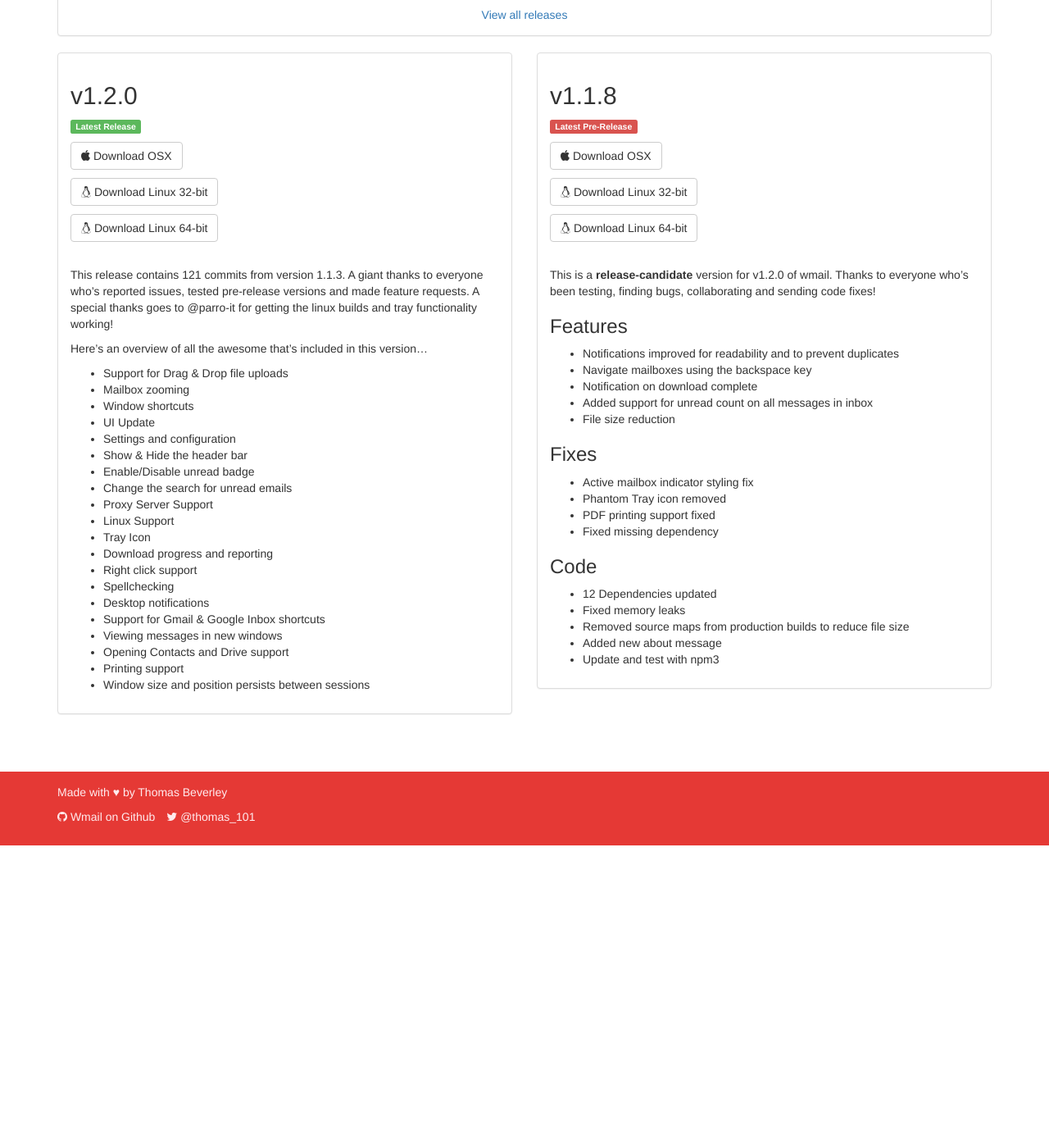
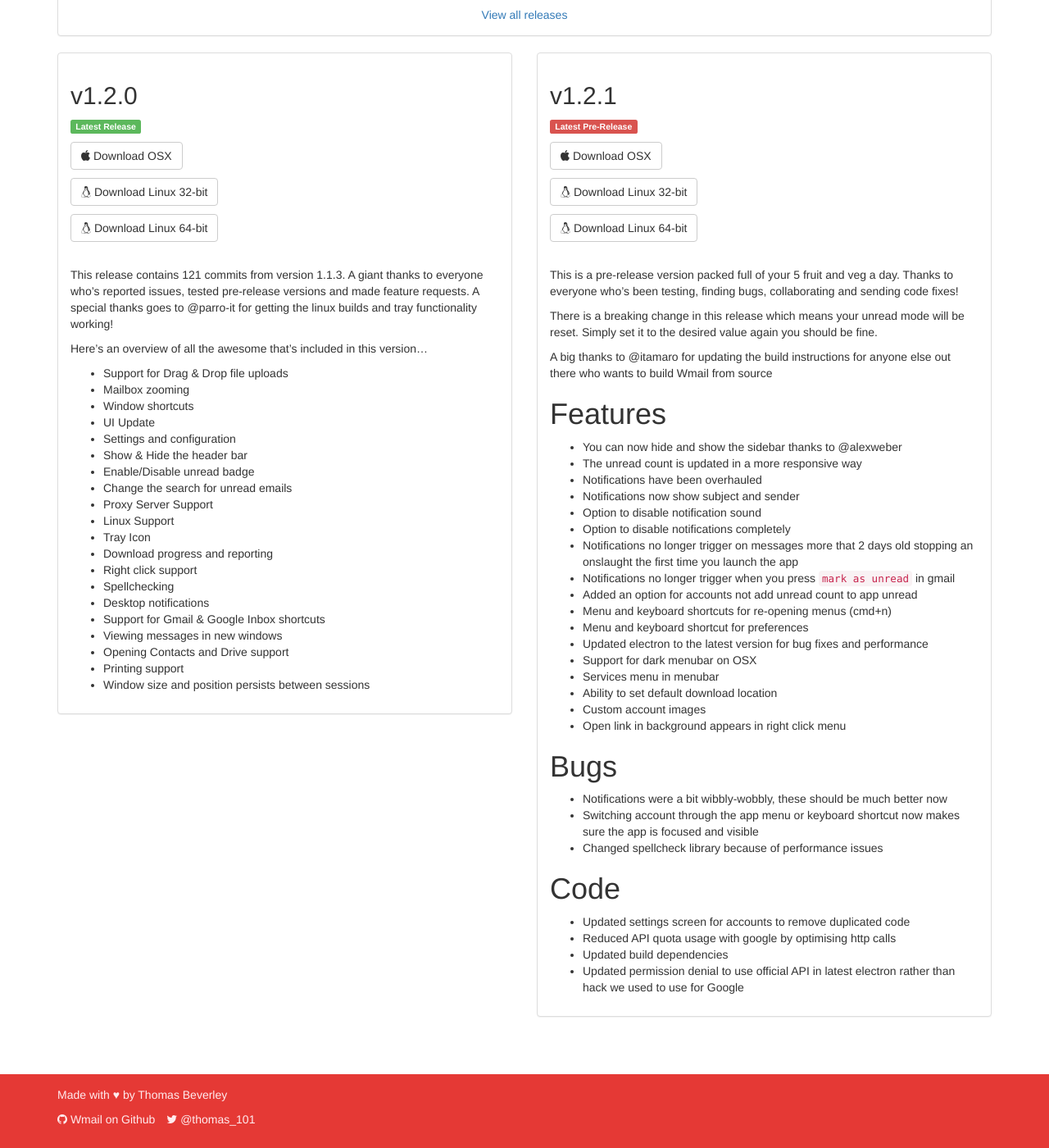
Before and after one commit to Thomas101/wmail, a Jekyll site: the page built from download.html, in a window 1280 px wide and 1400 px high, scrolled down 329 px. Shown: the whole window at 82% size. Built offline with Jekyll 4.4.1, drawn with Linux system fonts in a browser that asks for light colours; before the commit the page ends 1360 px from its top, so only the background shows below that.

Commit message:
Added release notes for 1.2.1

```diff
--- a/_includes/prerelease_notes.md
+++ b/_includes/prerelease_notes.md
@@ -1,21 +1,35 @@
-This is a **release-candidate** version for v1.2.0 of wmail. Thanks to everyone who's been testing, finding bugs, collaborating and sending code fixes!
+This is a pre-release version packed full of your 5 fruit and veg a day. Thanks to everyone who's been testing, finding bugs, collaborating and sending code fixes!
 
-### Features
-* Notifications improved for readability and to prevent duplicates
-* Navigate mailboxes using the backspace key
-* Notification on download complete
-* Added support for unread count on all messages in inbox
-* File size reduction
+There is a breaking change in this release which means your unread mode will be reset. Simply set it to the desired value again you should be fine.
 
-### Fixes
-* Active mailbox indicator styling fix
-* Phantom Tray icon removed
-* PDF printing support fixed
-* Fixed missing dependency
+A big thanks to @itamaro for updating the build instructions for anyone else out there who wants to build Wmail from source
 
-### Code
-* 12 Dependencies updated
-* Fixed memory leaks
-* Removed source maps from production builds to reduce file size
-* Added new about message
-* Update and test with npm3
+# Features
+- You can now hide and show the sidebar thanks to @alexweber
+- The unread count is updated in a more responsive way
+- Notifications have been overhauled
+ - Notifications now show subject and sender
+ - Option to disable notification sound
+ - Option to disable notifications completely
+ - Notifications no longer trigger on messages more that 2 days old stopping an onslaught the first time you launch the app
+ - Notifications no longer trigger when you press `mark as unread` in gmail
+- Added an option for accounts not add unread count to app unread
+- Menu and keyboard shortcuts for re-opening menus (cmd+n)
+- Menu and keyboard shortcut for preferences
+- Updated electron to the latest version for bug fixes and performance
+- Support for dark menubar on OSX
+- Services menu in menubar
+- Ability to set default download location
+- Custom account images
+- Open link in background appears in right click menu
+
+# Bugs
+- Notifications were a bit wibbly-wobbly, these should be much better now
+- Switching account through the app menu or keyboard shortcut now makes sure the app is focused and visible
+- Changed spellcheck library because of performance issues
+
+# Code
+- Updated settings screen for accounts to remove duplicated code
+- Reduced API quota usage with google by optimising http calls
+- Updated build dependencies
+- Updated permission denial to use official API in latest electron rather than hack we used to use for Google
--- a/download.html
+++ b/download.html
@@ -2,8 +2,8 @@
 layout: default
 release_v: "v1.2.0"
 release_s: "1_2_0"
-prerelease_v: "v1.1.8"
-prerelease_s: "1_1_8"
+prerelease_v: "v1.2.1"
+prerelease_s: "1_2_1"
 ---
 {% capture release_notes %}{% include release_notes.md %}{% endcapture %}
 {% capture prerelease_notes %}{% include prerelease_notes.md %}{% endcapture %}
```
